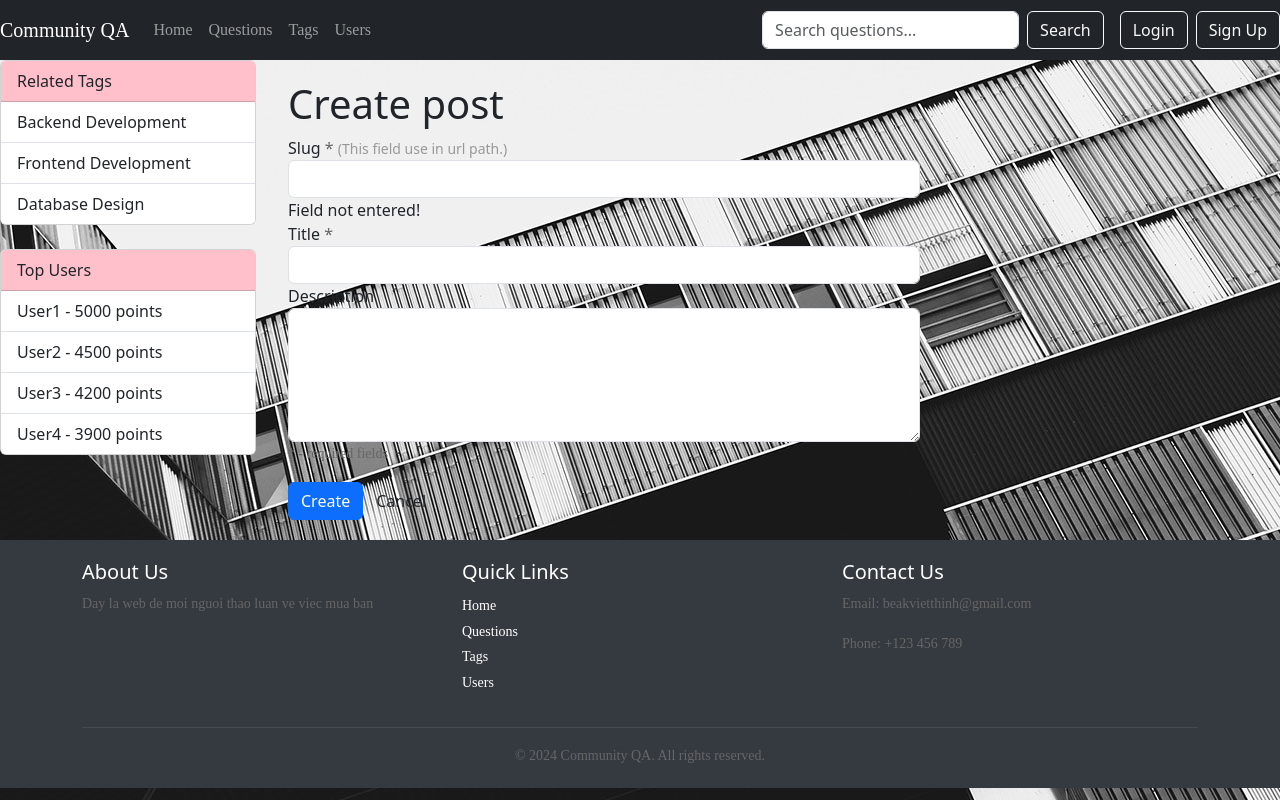
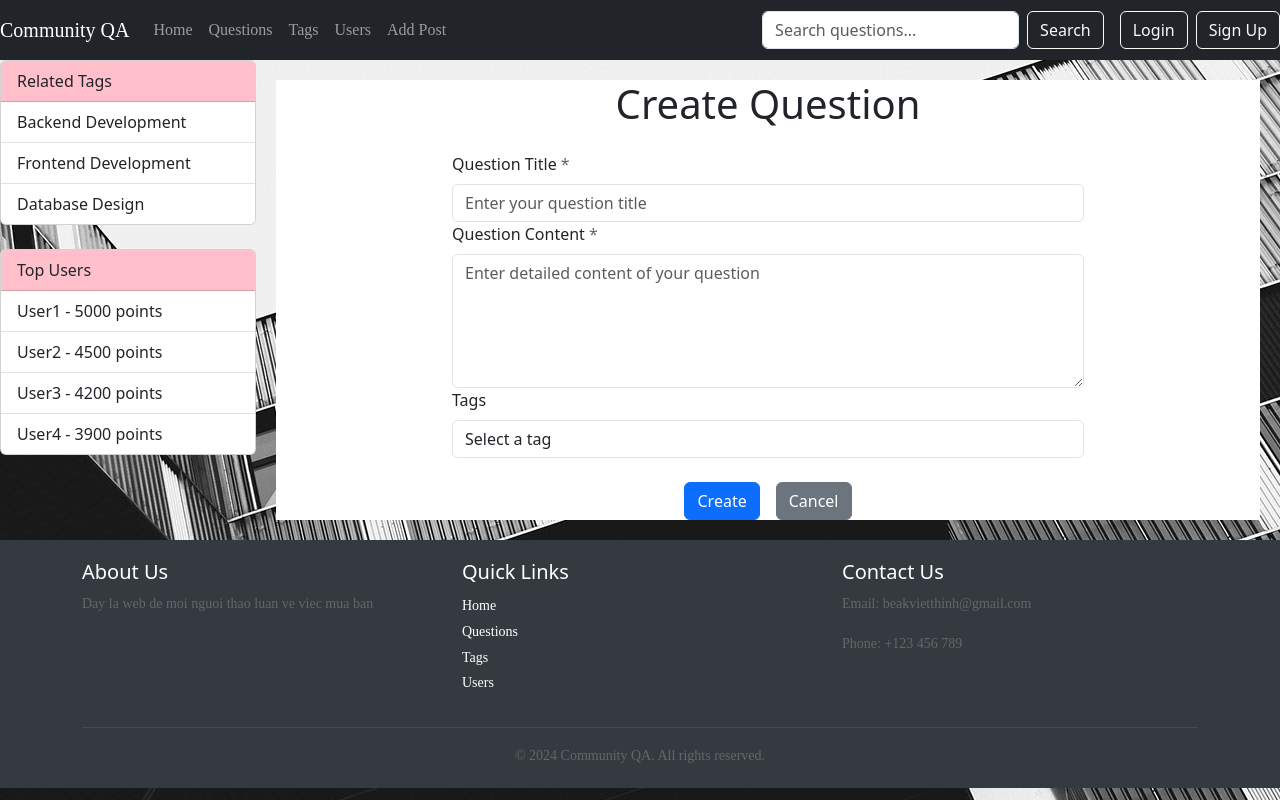
Before and after one commit to bumplebeee/community_q_a, a React (Create React App) app: page /add-post in a window 1280 px wide. Built offline with nearby package versions, Linux system fonts and the light colour scheme.

Commit message:
fix: create

```diff
--- a/src/login_register/AddPost.js
+++ b/src/login_register/AddPost.js
@@ -1,50 +1,133 @@
-import React from 'react';
-import './AddPost.css'; // Ensure your styles are imported
-import 'bootstrap/dist/css/bootstrap.min.css'; // Import Bootstrap
+import React, { useState, useEffect } from "react";
+import "./AddPost.css"; // Ensure your styles are imported
+import "bootstrap/dist/css/bootstrap.min.css"; // Import Bootstrap
 
 const AddPost = () => {
+  const [tags, setTags] = useState([]); // State to store tags
+  const [formData, setFormData] = useState({
+    title: "",
+    content: "",
+    tags: "",
+  });
+
+  // Fetch tags from database.json
+  useEffect(() => {
+    const fetchTags = async () => {
+      try {
+        const response = await fetch("/database.json"); // Accessing file in public folder
+        if (!response.ok) {
+          throw new Error("Failed to fetch tags");
+        }
+        const data = await response.json();
+        setTags(data.tags); // Assuming your tags are under "tags" in JSON
+      } catch (error) {
+        console.error("Error fetching tags:", error);
+      }
+    };
+
+    fetchTags();
+  }, []);
+
+  // Handle input changes
+  const handleChange = (e) => {
+    const { name, value } = e.target;
+    setFormData({ ...formData, [name]: value });
+  };
+
+  // Handle form submission
+  const handleSubmit = (e) => {
+    e.preventDefault();
+
+    // Simulate saving data
+    console.log("Form submitted with data:", formData);
+    alert("Question created successfully!");
+
+    // Reset form
+    setFormData({
+      title: "",
+      content: "",
+      tags: "",
+    });
+  };
+
   return (
-        <div class="container">
-	<div class="row">
-
-	    <div class="col-md-8 col-md-offset-2">
-
-    		<h1>Create post</h1>
-
-    		<form action="" method="POST">
-
-    		    <div class="form-group has-error">
-    		        <label for="slug">Slug <span class="require">*</span> <small>(This field use in url path.)</small></label>
-    		        <input type="text" class="form-control" name="slug" />
-    		        <span class="help-block">Field not entered!</span>
+    <div className="container" style={{ backgroundColor: "white" }}>
+      <div className="row justify-content-center">
+        <div className="col-md-8">
+          <h1 className="text-center mb-4">Create Question</h1>
+          <form onSubmit={handleSubmit}>
+            {/* Title Field */}
+            <div className="form-group">
+              <label htmlFor="title" className="form-label">
+                Question Title <span className="require">*</span>
+              </label>
+              <input
+                type="text"
+                className="form-control"
+                id="title"
+                name="title"
+                placeholder="Enter your question title"
+                value={formData.title}
+                onChange={handleChange}
+                required
+              />
             </div>
 
-    		    <div class="form-group">
-    		        <label for="title">Title <span class="require">*</span></label>
-    		        <input type="text" class="form-control" name="title" />
+            {/* Content Field */}
+            <div className="form-group">
+              <label htmlFor="content" className="form-label">
+                Question Content <span className="require">*</span>
+              </label>
+              <textarea
+                className="form-control"
+                id="content"
+                name="content"
+                rows="5"
+                placeholder="Enter detailed content of your question"
+                value={formData.content}
+                onChange={handleChange}
+                required
+              ></textarea>
             </div>
 
-    		    <div class="form-group">
-    		        <label for="description">Description</label>
-    		        <textarea rows="5" class="form-control" name="description" ></textarea>
+            {/* Tags Field */}
+            <div className="form-group">
+              <label htmlFor="tags" className="form-label">
+                Tags
+              </label>
+              <select
+                className="form-control"
+                id="tags"
+                name="tags"
+                value={formData.tags}
+                onChange={handleChange}
+              >
+                <option value="">Select a tag</option>
+                {tags.map((tag) => (
+                  <option key={tag.id} value={tag.name}>
+                    {tag.name}
+                  </option>
+                ))}
+              </select>
             </div>
 
-    		    <div class="form-group">
-    		        <p><span class="require">*</span> - required fields</p>
-    		    </div>
-
-    		    <div class="form-group">
-    		        <button type="submit" class="btn btn-primary">
+            {/* Submit and Cancel Buttons */}
+            <div className="form-group text-center mt-4">
+              <button type="submit" className="btn btn-primary mx-2">
                 Create
               </button>
-    		        <button class="btn btn-default">
+              <button
+                type="button"
+                className="btn btn-secondary mx-2"
+                onClick={() =>
+                  setFormData({ title: "", content: "", tags: "" })
+                }
+              >
                 Cancel
               </button>
             </div>
-
           </form>
         </div>
-
       </div>
     </div>
   );
--- a/src/view/Navbar.js
+++ b/src/view/Navbar.js
@@ -31,6 +31,9 @@ function NavbarComponent() {
                 <Nav.Link as={Link} to="/users">
                     Users
                 </Nav.Link>
+                <Nav.Link as={Link} to="/add-post">
+                    Add Post
+                </Nav.Link>
             </Nav>
 
             <Form className="d-flex me-2" onSubmit={handleSearch}>
```
Lines whose indentation alone changed are shown as unchanged.
